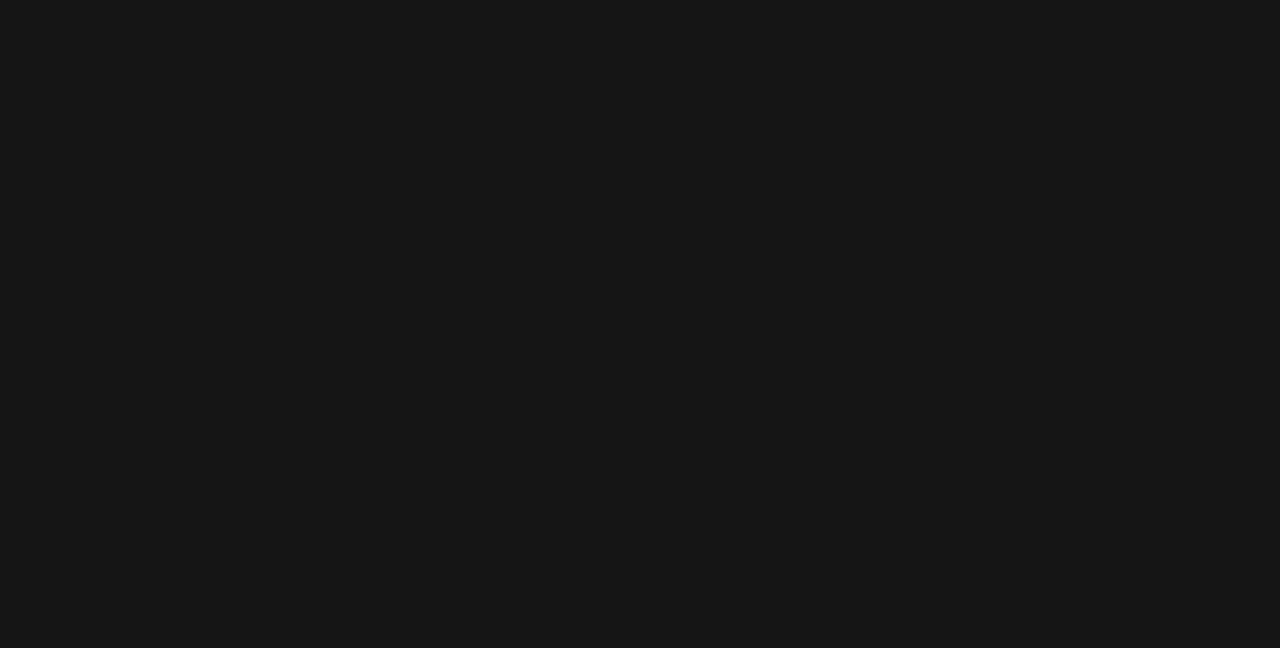
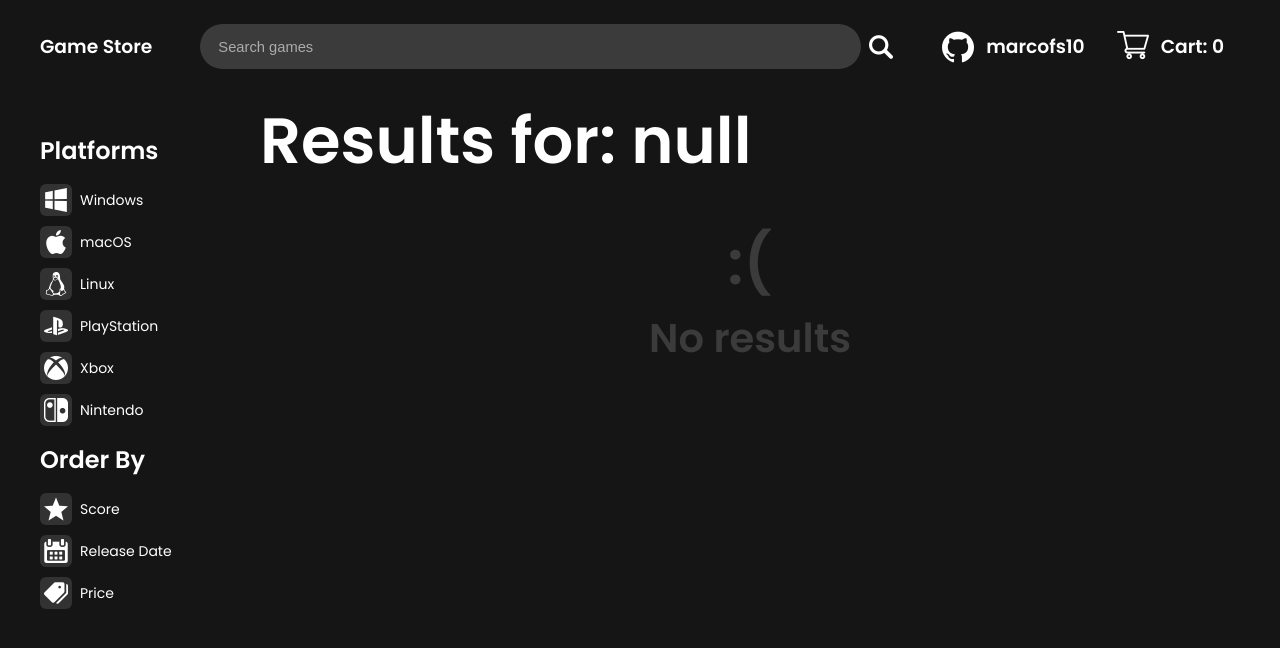
Before and after one commit to marcofs10/gamestore, a React (Vite) app: page /gamestore/search in a window 1280 px wide. Before the commit this address had no page. Shown: the top 648 px of the page. Built offline with nearby package versions, Linux system fonts and the light colour scheme.

Commit message:
feat: search page structure

```diff
--- a/src/App.jsx
+++ b/src/App.jsx
@@ -2,6 +2,7 @@ import { useEffect, useState } from 'react'
 import { Routes, Route } from "react-router-dom";
 import { HomePage } from './pages/HomePage/HomePage.jsx';
 import { GamePage } from './pages/GamePage/GamePage.jsx';
+import { SearchPage } from './pages/SearchPage/SearchPage.jsx';
 import { statusWantedModel } from './utils/statusWantedModel.js'
 import './App.css'
 
@@ -43,6 +44,10 @@ function App() {
                     vertical={vertical}
                     updateCartSection={updateCartSection}
                     statusGamesWanted={statusGamesWanted} />} />
+                <Route path="/gamestore/search" element={<SearchPage
+                    isMobile={isMobile}
+                    updateCartSection={updateCartSection}
+                    statusGamesWanted={statusGamesWanted}/>} />
             </Routes>
         </>
     )
--- /dev/null
+++ b/src/components/SearchPageContent/SearchPageContent.css
@@ -0,0 +1,27 @@
+.noResultDiv{
+    position: relative;
+    width: 100%;
+    height: inherit;
+}
+
+.noResultDiv>div{
+    position: absolute;
+    top: 45%;
+    left: 50%;
+    translate: -50%;
+    font-size: 40px;
+    color: #3B3B3B;
+    text-wrap: nowrap;
+    margin-top: 30px;
+}
+
+.noResultDiv>div>h1{
+    text-align: center;
+}
+
+
+@media screen and (max-width:858px){
+    .queryPage{
+        padding: 0 10px;
+    }
+}
--- /dev/null
+++ b/src/components/SearchPageContent/SearchPageContent.jsx
@@ -0,0 +1,63 @@
+import React, { useEffect, useState } from 'react'
+import { Sidebar } from '../Sidebar/Sidebar';
+import { Gamesection } from '../Gamesection/Gamesection.jsx';
+import { games } from '../../utils/games.js'
+import './SearchPageContent.css'
+
+export const SearchPageContent = ({ queryParam, isMobile, updateCartSection, statusGamesWanted }) => {
+
+    const gamesSearched = games.filter(game => game.name.toLowerCase().includes(queryParam));
+
+    const [gameList, setGameList] = useState(games)
+    const [filter, setFilter] = useState("none")
+
+    const filterByPlatform = (platform) => {
+        const newgames = [...gameList].filter(game => game.platforms.split(',').includes(platform));
+        setFilter(platform)
+        setGameList(newgames)
+    }
+
+    const orderBy = (criteria, criteriaName) => {
+        const newgames = [...gameList].sort((a, b) => a[criteria] < b[criteria] ? 1 : -1);
+        setFilter(criteriaName)
+        setGameList(newgames)
+        if (criteria === 'price') setGameList(newgames.reverse())
+    }
+
+    const clearFilter = () => {
+        setFilter("none")
+        setGameList([...gamesSearched])
+    }
+
+    useEffect(() => {
+        setGameList(gamesSearched);
+        setFilter("none");
+    }, [queryParam])
+
+
+    return (
+        <div className="content">
+            {!isMobile && <Sidebar filterByPlatform={filterByPlatform} orderBy={orderBy} />}
+            <div className='main'>
+                <h1>{`Results for: ${queryParam}`}</h1>
+                {gameList.length === 0 ?
+                    <div className='noResultDiv'>
+                        <div>
+                            <h1>{':('}</h1>
+                            <span>{'No results'}</span>
+                        </div>
+                    </div>
+                    :
+                    <Gamesection
+                        games={gameList}
+                        filter={filter}
+                        isMobile={isMobile}
+                        clearFilter={clearFilter}
+                        updateCartSection={updateCartSection}
+                        statusGamesWanted={statusGamesWanted} />
+                }
+
+            </div>
+        </div>
+    )
+}
--- /dev/null
+++ b/src/pages/SearchPage/SearchPage.css
@@ -0,0 +1,15 @@
+* {
+    margin: 0;
+    padding: 0;
+
+}
+
+html,
+body {
+    overflow-x: hidden;
+
+}
+
+.queryPage {
+    background-color: #151515;
+}
--- /dev/null
+++ b/src/pages/SearchPage/SearchPage.jsx
@@ -0,0 +1,34 @@
+import React, { useState } from 'react'
+import { useSearchParams } from 'react-router-dom';
+import { Navbar } from '../../components/Navbar/Navbar';
+import { CartSection } from '../../components/CartSection/CartSection';
+import { SearchPageContent } from '../../components/SearchPageContent/SearchPageContent';
+import { games } from '../../utils/games.js';
+import './SearchPage.css'
+
+export const SearchPage = ({ isMobile, updateCartSection, statusGamesWanted }) => {
+
+    const [searhParams, setSearchParams] = useSearchParams();
+    const queryParam = searhParams.get('q')
+
+    const [cartDisplayed, setCartDisplayed] = useState(false);
+
+    return (
+        <section className='queryPage'>
+            {cartDisplayed && <CartSection
+                isMobile={isMobile}
+                gamesInCart={statusGamesWanted.filter(el=>el.wanted===true).map(el=>games.find(game=>game.id===el.id))}
+                setCartDisplayed={setCartDisplayed}
+                updateCartSection={updateCartSection}/>}
+            <Navbar
+                isMobile={isMobile}
+                setCartDisplayed={setCartDisplayed}
+                cartCount={(statusGamesWanted.filter(el => el.wanted === true)).length} />
+            <SearchPageContent
+                queryParam={queryParam}
+                isMobile={isMobile}
+                updateCartSection={updateCartSection}
+                statusGamesWanted={statusGamesWanted}/>
+        </section>
+    )
+}
```
